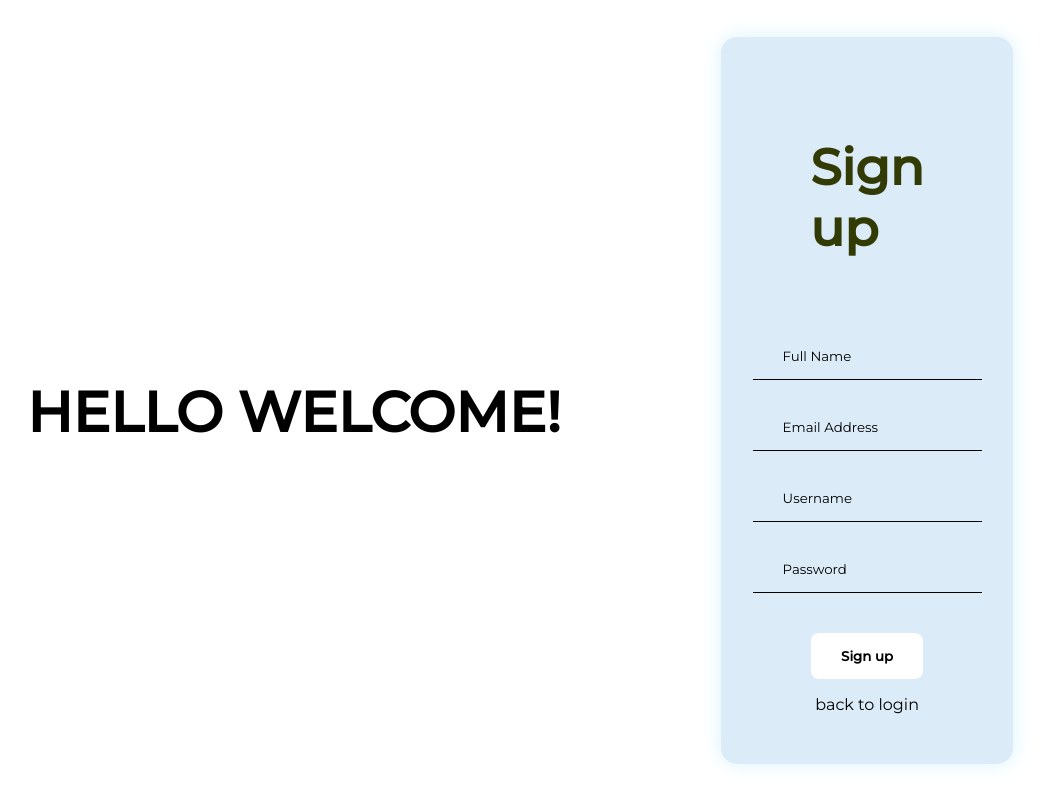
After one commit to Russel-0/webtect_epcst, a PHP site: page /signup.html in a window 1280 px wide. The commit adds this page. Shown: the whole page, without its empty margins (120-1168 px from the left). Run offline with PHP 8.4, Linux system fonts and the light colour scheme.

Commit message:
update act 4

```diff
--- a/act 4/assets/style.css
+++ b/act 4/assets/style.css
@@ -114,3 +114,7 @@ form a:hover {
 form label {
     color: rgb(0, 0, 0)
 }
+
+#w {
+    display: none;
+}
--- a/act 4/index.js
+++ b/act 4/index.js
@@ -1,3 +1,6 @@
+
+
+function login() {
 
     var acc = [
         {
@@ -7,25 +10,48 @@ var acc = [
         {
             username:"russel1",
             password:"calderon1"
+        },
+        {
+            username:"russel2",
+            password:"calderon2"
         }
     ]
-
-function getData() {
 
     var username = document.getElementById("txtEmail").value
     var password = document.getElementById("txtPass").value
     var found = false
 
-    for(i=0; i<acc.length; i++){
+    for(var i=0; i<acc.length; i++){
         if(username == acc[i].username && password == acc[i].password){
             alert("Login Connected")
             window.location.href="/act 4/act3/index.html"
             found = true
-            break;
-        }
+            break
         }
 
         if(!found){
             alert("Access Denied")
+            document.getElementById("w").style.display = "block";
+            document.getElementById("w").style.color = "red";
+
+            if(username != acc[i].username){
+                document.getElementById("txtEmail").style.borderBottomColor = "red";
+                break
+            }else if(password != acc[i].password){
+                document.getElementById("txtPass").style.borderBottomColor = "red";
+                break
+            }else {
+                document.getElementById("txtEmail").style.borderBottomColor = "red";
+                document.getElementById("txtPass").style.borderBottomColor = "red";
+                break
             }
         }
+    }
+}
+
+function signup() {
+
+    var password = document.getElementById("txtPass").value
+
+    if(password){}
+}
--- a/act 4/login.html
+++ b/act 4/login.html
@@ -13,6 +13,7 @@
     <div class="container">
         <form action="post">
             <h1>Login</h1>
+            <span id="w">Invalid username or password!</span>
             <div class="form">
                 <input id="txtEmail" type="email" placeholder="Email">
             </div>
@@ -27,9 +28,12 @@
                 <a href="#">Forgot password?</a>
             </div>
             <div class="form">
-                <button id="btnLogin" type="button" onclick="getData()">Sign in</button>
+                <button id="btnLogin" type="button" onclick="login()">Sign in</button>
             </div>
             <div class="new">
+                <a href="/act 4/signup.html">Sign Up</a>
+            </div>
+            <div>
                 <a href="/act 4/act3/index.html">Back to Home</a>
             </div>
         </form>
--- /dev/null
+++ b/act 4/signup.html
@@ -0,0 +1,41 @@
+<!DOCTYPE html>
+<html lang="en">
+<head>
+    <meta charset="UTF-8">
+    <meta name="viewport" content="width=device-width, initial-scale=1.0">
+    <link rel="stylesheet" href="assets/style.css">
+    <title>SPA SIGN UP</title>
+</head>
+<body>
+
+    <h1>HELLO WELCOME!</h1>
+
+    <div class="container">
+        <form action="post">
+            <h1>Sign up</h1>
+            <span id="w">Invalid username or password!</span>
+            <div class="form">
+                <input id="txtEmail" type="text" placeholder="Full Name">
+            </div>
+            <div class="form">
+                <input id="txtPass" type="email" placeholder="Email Address">
+            </div>
+            <div class="form">
+                <input id="txtPass" type="email" placeholder="Username">
+            </div>
+            <div class="form">
+                <input id="txtPass" type="password" placeholder="Password">
+            </div>
+            <div class="form">
+                <button id="btnLogin" type="button" onclick="signup()">Sign up</button>
+            </div>
+            <div class="new">
+                <a href="/act 4/login.html">back to login</a>
+            </div>
+        </form>
+    </div>
+
+    <script src="index.js"></script>
+
+</body>
+</html>
```
Lines whose indentation alone changed are shown as unchanged.
